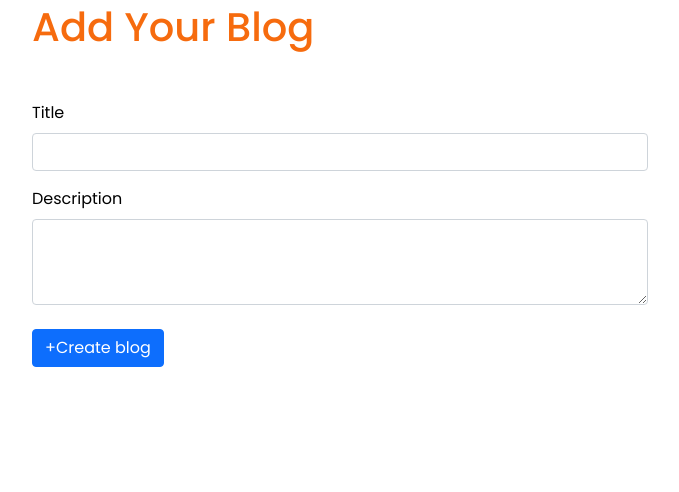
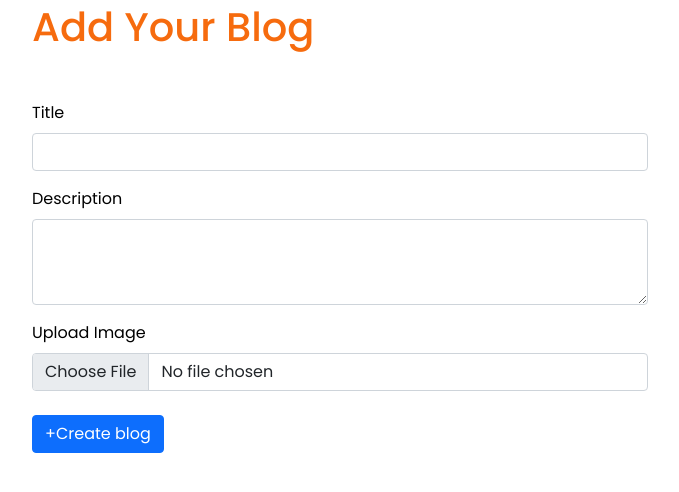
Before and after one commit to bhavanarana/BlogWebsite, a PHP site: page /add.php in a window 1280 px wide. Shown: the part 103-595 px from the top of the page, without its empty margins (300-979 px from the left). Run offline with PHP 8.4, Linux system fonts and the light colour scheme.

Commit message:
added img

```diff
--- a/php/add.php
+++ b/php/add.php
@@ -1,13 +1,53 @@
+<?php
+session_start();
+include 'db.php';
+if (isset($_POST['submit'])) {
+  if (empty($_POST['title'])) {
+    $title_err = "Title is required";
+  }
+  if (empty($_POST['description'])) {
+    $desc_err = "Description is required";
+  }
+  if (!empty(($_POST['desc']) && ($_POST['title']))) {
+    $title = $_POST['title'];
+    $disc = $_POST['desc'];
+    $img = $_FILES['image_thumb']; //access image
+    $img_name = $img['name']; // acess name of image
+    $img_temp_name = $img['tmp_name']; // acess path of image store temporary
+    $img_ext = pathinfo($img_name, PATHINFO_EXTENSION);
+    $new_img_ext = strtolower($img_ext);
+    $unique_name = uniqid("IMG-", true) . "." . $new_img_ext;
+    $img_path = '../uploads/' . $unique_name;
+    move_uploaded_file($img_temp_name, $img_path);
+    $description = mysqli_real_escape_string($conn, $disc);
+    $user_id = $_SESSION['user_id'];
+    $query = "INSERT INTO entries (image_url, Title, Description, user_id) VALUES ('$unique_name','$title','$description', '$user_id')";
+    $query_insert = mysqli_query($conn, $query);
+    if ($query_insert) {
+      echo '<h1>You have Successfully Submitted</h1>';
+      header('Location:add.php?result=added');
+    } else {
+      echo '<h1>Try Again</h1>';
+    }
+  }
+} ?>
+<?php if (isset($_REQUEST['result']) == 'added') { ?>
+  <!--alert box-->
+  <div class="container">
+    <div class="alert alert-success" role="alert">
+      You have Successfully uploaded your Blog
+    </div>
+  </div>
+<?php } ?>
 <html>
 <?php
 include 'bootstrap.php';
-include 'db.php';
-session_start();
 ?>
+
 <body>
   <?php include 'nav.php'; ?>
   <div class="container add-container">
-    <form action="" method="POST">
+    <form action="" method="POST" enctype="multipart/form-data">
       <div class="mb-3">
         <h1 class="add-heading">Add Your Blog</h1>
         <label for="title" class="form-label">Title</label>
@@ -16,32 +56,15 @@ session_start();
       <div class="mb-3">
         <label for="desc" class="form-label">Description</label>
         <textarea class="form-control" class="desc" name="desc" rows="3"></textarea>
+      </div>
+      <div class="mb-3">
+        <label for="Image_thumb" class="form-label">Upload Image</label>
+        <input type="file" class="form-control" name="image_thumb" class="title">
         <input type="submit" class="btn btn-primary button mt-4" name="submit" value="+Create blog">
       </div>
     </form>
   </div>
-  <?php if (isset($_POST['submit'])) {
-    $title = $_POST['title'];
-    $disc = $_POST['desc'];
-    $description = mysqli_real_escape_string($conn, $disc);
-    $user_id = $_SESSION['user_id'];
-    $query = "INSERT INTO entries (Title, Description, user_id) VALUES ('$title','$description', '$user_id')";
-    $query_insert = mysqli_query($conn, $query);
-    if ($query_insert) {
-      // echo '<h1>You have Successfully Submitted</h1>';
-      header('Location:add.php?result=added');
-    } else {
-      echo '<h1>Try Again</h1>';
-    }
-  } ?>
-  <?php if (isset($_REQUEST['result']) == 'added') { ?>
-    <!--alert box-->
-    <div class="container">
-      <div class="alert alert-success" role="alert">
-        You have Successfully uploaded your Blog
-      </div>
-    </div>
-  <?php } ?>
+
 </body>
 
 </html>
--- a/php/bootstrap.php
+++ b/php/bootstrap.php
@@ -6,7 +6,7 @@
     <!-- Bootstrap CSS -->
     <link href="https://cdn.jsdelivr.net/npm/bootstrap@5.0.2/dist/css/bootstrap.min.css" rel="stylesheet" integrity="sha384-EVSTQN3/azprG1Anm3QDgpJLIm9Nao0Yz1ztcQTwFspd3yD65VohhpuuCOmLASjC" crossorigin="anonymous">
 
-    <link href="style.css?v=<?php echo time(); ?>" rel="stylesheet">
+    <link href="style.css?v=<?php echo time();?>" rel="stylesheet">
     <link rel="preconnect" href="https://fonts.googleapis.com">
     <link rel="preconnect" href="https://fonts.gstatic.com" crossorigin>
     <link href="https://fonts.googleapis.com/css2?family=Poppins:wght@100;200;300;400;500;600;700;800;900&family=Stardos+Stencil:wght@400;700&display=swap" rel="stylesheet">
--- a/php/index.php
+++ b/php/index.php
@@ -1,11 +1,12 @@
 <?php
 session_start();
+include "db.php";
 ?>
 <!doctype html>
 <html lang="en">
 <?php include "bootstrap.php"; ?>
 <body>
-    <?php include "nav.php" ?>
+    <?php include "nav.php"; ?>
     <div class="container">
         <div class="row">
             <div class="col-6 img">
--- a/php/nav.php
+++ b/php/nav.php
@@ -7,7 +7,7 @@ if (isset($_REQUEST['logout'])) {
 ?>
 <nav class="navbar navbar-expand-lg navbar-light bg-light">
   <div class="container-fluid">
-    <a class="navbar-brand" href="landing.php">Blogs</a>
+    <a class="navbar-brand" href="index.php">Blogs</a>
     <button class="navbar-toggler" type="button" data-bs-toggle="collapse" data-bs-target="#navbarNav" aria-controls="navbarNav" aria-expanded="false" aria-label="Toggle navigation">
       <span class="navbar-toggler-icon"></span>
     </button>
```
Also changed, not shown: php/view.php (+13 -8 lines), uploads/IMG-62af70ef0db669.39656223.jpeg (added), uploads/IMG-62af7100584ca7.76539962.jpeg (added), uploads/IMG-62af712c1f4248.81054894.jpeg (added), uploads/IMG-62af7233e53f37.56127045.jpeg (added), uploads/IMG-62af724b8ec935.79556109.jpeg (added), uploads/IMG-62af7333bc67b6.40839189.jpeg (added), uploads/WhatsApp Image 2022-05-10 at 10.07.14 AM.jpeg (added), uploads/default.png (added).
